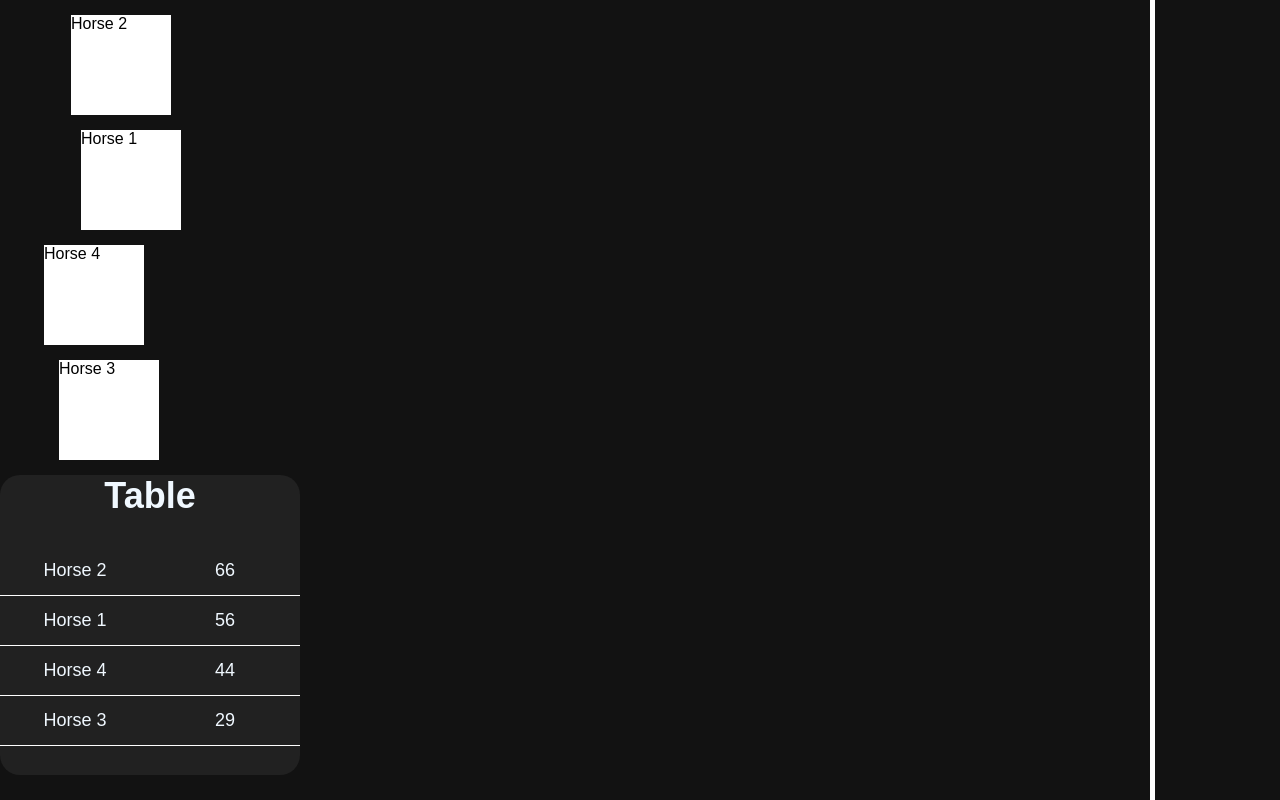
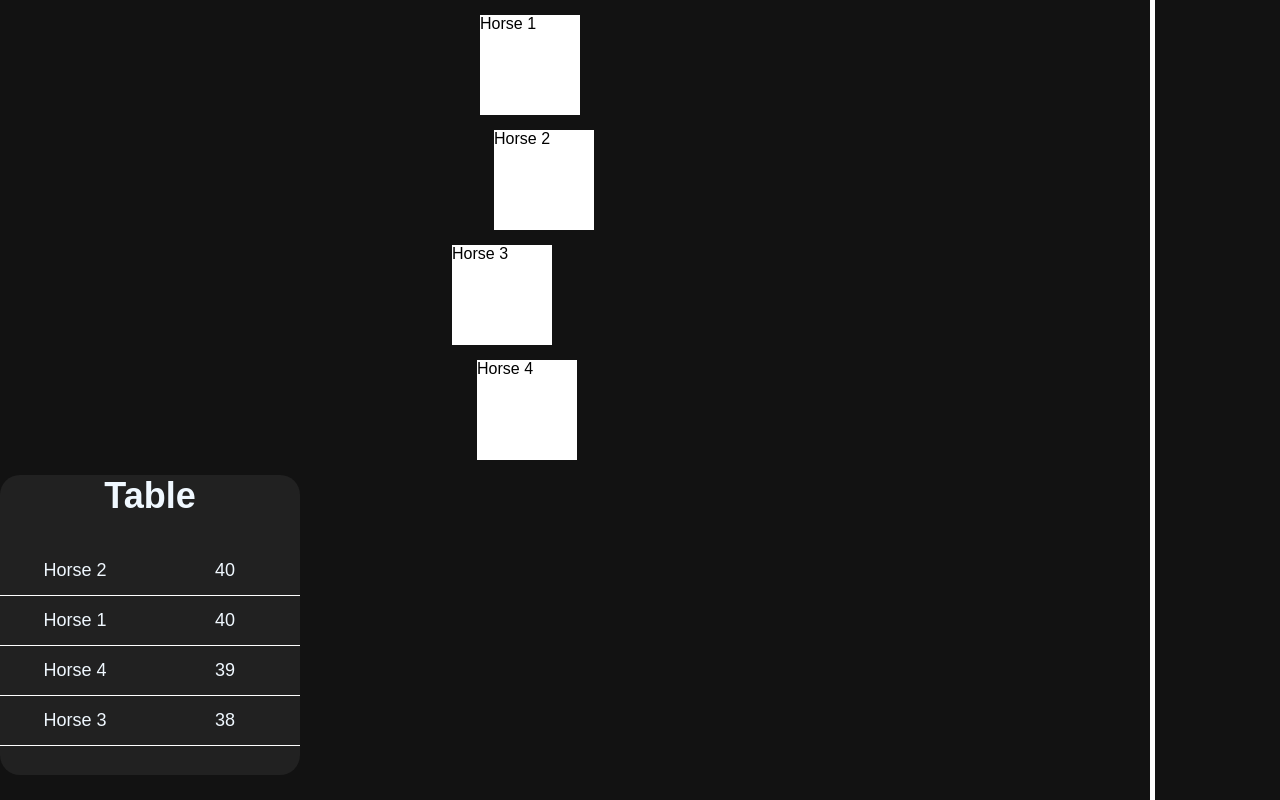
Before and after one commit to binanStar/vue-horse-racing, a Vue app: page / in a window 1280 px wide. Built offline with nearby package versions, Linux system fonts and the light colour scheme.

Commit message:
random speed func added

```diff
--- a/src/App.vue
+++ b/src/App.vue
@@ -12,28 +12,28 @@ const horses = ref([
   {
     id : 1,
     name : 'Horse 1',
-    speed : 20,
+    speed : 0,
     position : 0,
     isFinished : false
   },
   {
     id : 2,
     name : 'Horse 2',
-    speed :20,
+    speed :0,
     position : 0,
     isFinished : false
   },
   {
     id : 3,
     name : 'Horse 3',
-    speed : 20,
+    speed : 0,
     position : 0,
     isFinished : false
   },
   {
     id : 4,
     name : 'Horse 4',
-    speed : 20,
+    speed : 0,
     position : 0,
     isFinished : false
   },
--- a/src/components/Horse.vue
+++ b/src/components/Horse.vue
@@ -11,7 +11,10 @@
     const horse = ref(props.horse)
 
     const moveHorse = () => {
-        horse.value.position += Math.round(Math.random() * horse.value.speed)
+        const {speed, position} = horse.value
+        horse.value.speed = speed + Math.floor(Math.random() * 2) + 1
+        horse.value.position = position + speed
+        // horse.value.position += Math.round(Math.random() * horse.value.speed)
         store.commit("updatePosition",{id : horse.value.id, position : horse.value.position})
         if(horse.value.position >= store.state.finishFlag) {
             horse.value.isFinished = true
@@ -26,14 +29,15 @@
             if(horse.value.isFinished) {
                 clearInterval(timer)
             }
-        }, 1000)
+        }, 200)
     })
 
 </script>
 
 <template>
     <div class="horse" :style ="{left : `${horse.position}px`}" >
-        {{props.horse.name}}
+        <div class="horse--name">{{horse.name}}</div>
+        <!-- <img class="horse--img" src="https://upload.wikimedia.org/wikipedia/commons/thumb/4/43/Sedan-car.svg/1280px-Sedan-car.svg.png" alt=""> -->
     </div>
 
 
@@ -45,8 +49,13 @@
         width: 100px;
         height: 100px;
         margin: 15px;
+        z-index: 1;
         background-color: #fff;
-        z-index: 1;
+        &--img {
+            width: 100%;
+            height: 100%;
+        }
+
     }
 
 </style>
--- a/src/components/Score.vue
+++ b/src/components/Score.vue
@@ -23,7 +23,7 @@ const score = computed(() => {
                         {{item.name}}
                     </div>
                     <div class="score--winner--list--item--position">
-                        {{item.position}}
+                        {{item.speed}}
                     </div>
                 </div>
             </div>
```
